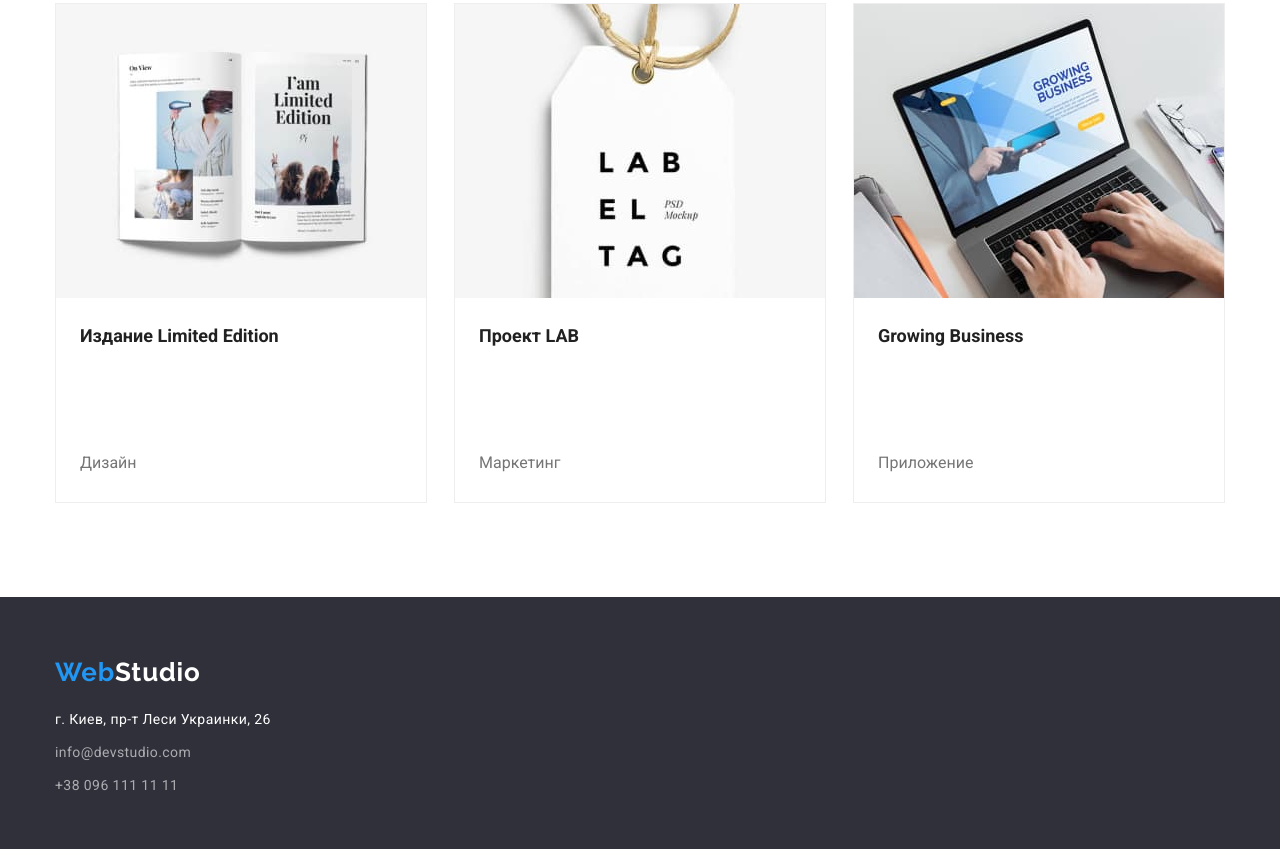
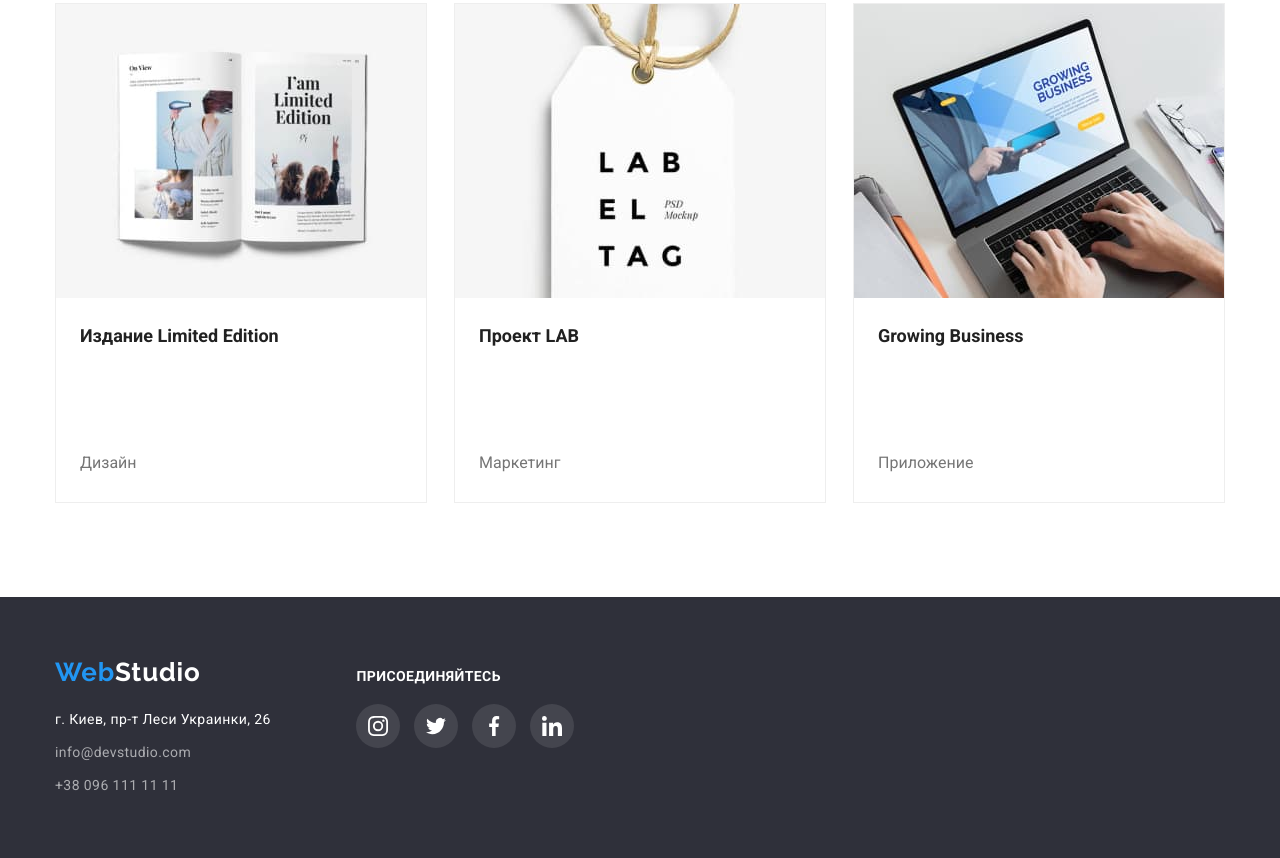
Before and after one commit to KaterinaGerts/goit-markup-hw-04, a plain HTML site: page portfolio.html in a window 1280 px wide. Shown: the part 1322-2180 px from the top of the page. Drawn offline with nearby package versions, Linux system fonts and the light colour scheme.

Commit message:
hw 4 done

```diff
--- a/css/style.css
+++ b/css/style.css
@@ -11,6 +11,7 @@
   --border-line-color: #ECECEC;
   --gradient: rgba(47, 48, 58, 0.4);
   --social-links-color: #AFB1B8;
+  --accent-bg-links-color: rgba(255, 255, 255, 0.1);
 }
 
 body {
@@ -376,8 +377,15 @@ padding-bottom: 94px;
 
 /* Контакты */
 .contacts {
-  height: 252px;
   background-color: var(--primary-bg-color);
+}
+.padding-contacts {
+  padding-top: 60px;
+  padding-bottom: 60px;
+}
+
+.contacts-container {
+  display: block;
 }
 
 .adress .location {
@@ -407,30 +415,22 @@ padding-bottom: 94px;
   margin-bottom: 0px;
 }
 
-.web-margin {
+/* .web-margin {
   margin-bottom: 20px;
-}
+} */
 
-.padding-contacts {
-  padding-top: 60px;
-  padding-bottom: 60px;
-}
-.contacts-container {
+  .box-container {
   display: flex;
-  align-items: center;
+  align-items: baseline;
+
 }
 .logo {
-  display: flex;
   margin-right: 156px;
+  margin-bottom: 20px;
+
 }
-
- .icons {
-  display: flex;
-  align-items:flex-end ;
+.subtitle-text {
   margin: 0px;
-}
-
-.subtitle-text {
   margin-bottom: 20px;
 
   font-weight: bold;
@@ -440,14 +440,19 @@ padding-bottom: 94px;
   text-transform: uppercase;
   color: var(--secondary-text-color);
 }
-.social-links {
-  display: flex;
-  justify-content: space-between;
+.address-bar {
+  margin: 0px;
+  padding: 0px;
 }
-.icon-size {
-  width: 44px;
-  height: 44px;
-  list-style: none;
+.icon-fill {
+  fill: var(--secondary-text-color);
+}
+.icon-color {
+  margin-right: 10px;
+  background-color: var(--accent-bg-links-color);
+}
+.icon-color:last-child {
+  margin-right: 0px;
 }
 /* /Контакты */
 
@@ -464,8 +469,6 @@ padding-bottom: 94px;
   justify-content: center;
   margin: 0px;
   padding: 0px;
-
-
 }
 
 .links-button {
--- a/portfolio.html
+++ b/portfolio.html
@@ -39,19 +39,18 @@
         </nav>
         <address class="address">
           <div class="nav-contact">
-          <a href="mailto:info@devstudio.com" class="adress-color"
+            <a href="mailto:info@devstudio.com" class="adress-color">
+              <svg class="icon-contacts" width="16" height="12">
+                <use href="./img/sprite.svg#icon-envelope"></use>
+              </svg>
+              info@devstudio.com</a
             >
-            <svg class="icon-contacts" width="16", height="12">
-                <use href="./img/sprite.svg#icon-envelope">
-                </use>
+            <a href="tel:+380961111111" class="adress-color">
+              <svg class="icon-contacts" width="10" height="16">
+                <use href="./img/sprite.svg#icon-smartphone"></use>
               </svg>
-            info@devstudio.com
-            <a href="tel:+380961111111" class="adress-color">
-              <svg class="icon-contacts" width="10", height="16">
-                <use href="./img/sprite.svg#icon-smartphone">
-                </use>
-            </svg>
-              +38 096 111 11 11</a>
+              +38 096 111 11 11</a
+            >
           </div>
         </address>
       </div>
@@ -179,22 +178,60 @@
 
     <!-- Контакты -->
     <footer class="contacts">
-      <div class="container padding-contacts">
-        <p lang="en" class="Webstudio web-margin">
-          <span class="web">Web</span><span class="studio-white">Studio</span>
+      <section class="container padding-contacts">
+        <div class="contacts-container">
+          <div class="box-container">
+            <div>
+              <p lang="en" class="Webstudio logo">
+                <span class="web">Web</span
+                ><span class="studio-white">Studio</span>
               </p>
               <address class="adress">
                 <p class="location">г. Киев, пр-т Леси Украинки, 26</p>
-          <div>
                 <a href="mailto:info@devstudio.com" class="address-color"
                   >info@devstudio.com</a
                 >
                 <a href="tel:+380961111111" class="address-color"
                   >+38 096 111 11 11</a
                 >
-          </div>
               </address>
             </div>
+            <div class="icons">
+              <h4 class="subtitle-text">присоединяйтесь</h4>
+              <ul class="address-bar">
+                <li class="icons-bar icon-color">
+                  <a href="#">
+                    <svg class="social-icons icon-fill" width="20" height="20">
+                      <use href="./img/sprite.svg#icon-instagram-2"></use>
+                    </svg>
+                  </a>
+                </li>
+                <li class="icons-bar icon-color">
+                  <a href="#">
+                    <svg class="social-icons icon-fill" width="20" height="20">
+                      <use href="./img/sprite.svg#icon-twitter-1"></use>
+                    </svg>
+                  </a>
+                </li>
+                <li class="icons-bar icon-color">
+                  <a href="#">
+                    <svg class="social-icons icon-fill" width="20" height="20">
+                      <use href="./img/sprite.svg#icon-facebook-1"></use>
+                    </svg>
+                  </a>
+                </li>
+                <li class="icons-bar icon-color">
+                  <a href="#">
+                    <svg class="social-icons icon-fill" width="20" height="20">
+                      <use href="./img/sprite.svg#icon-linkedin-1"></use>
+                    </svg>
+                  </a>
+                </li>
+              </ul>
+            </div>
+          </div>
+        </div>
+      </section>
     </footer>
     <!-- Контакты -->
   </body>
```
Also changed, not shown: index.html (+39 -8 lines). Lines whose indentation alone changed are shown as unchanged.
